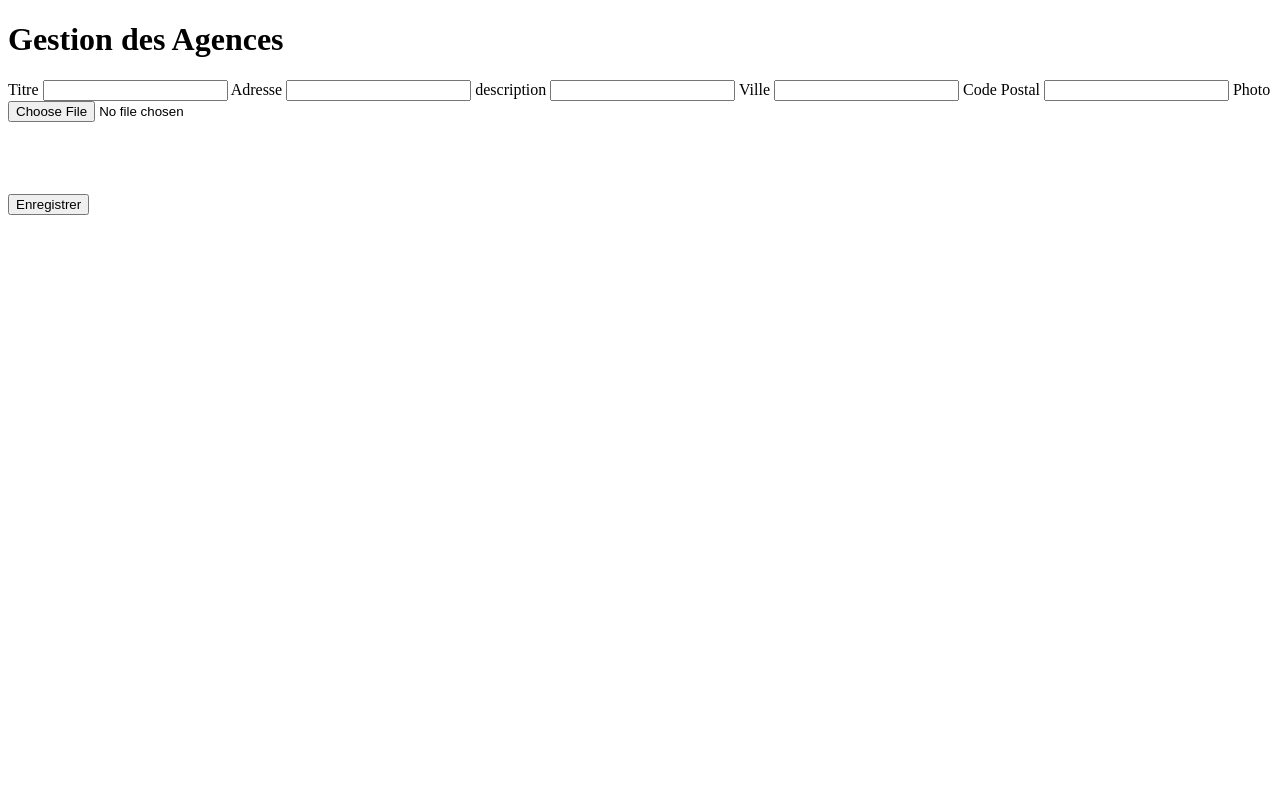
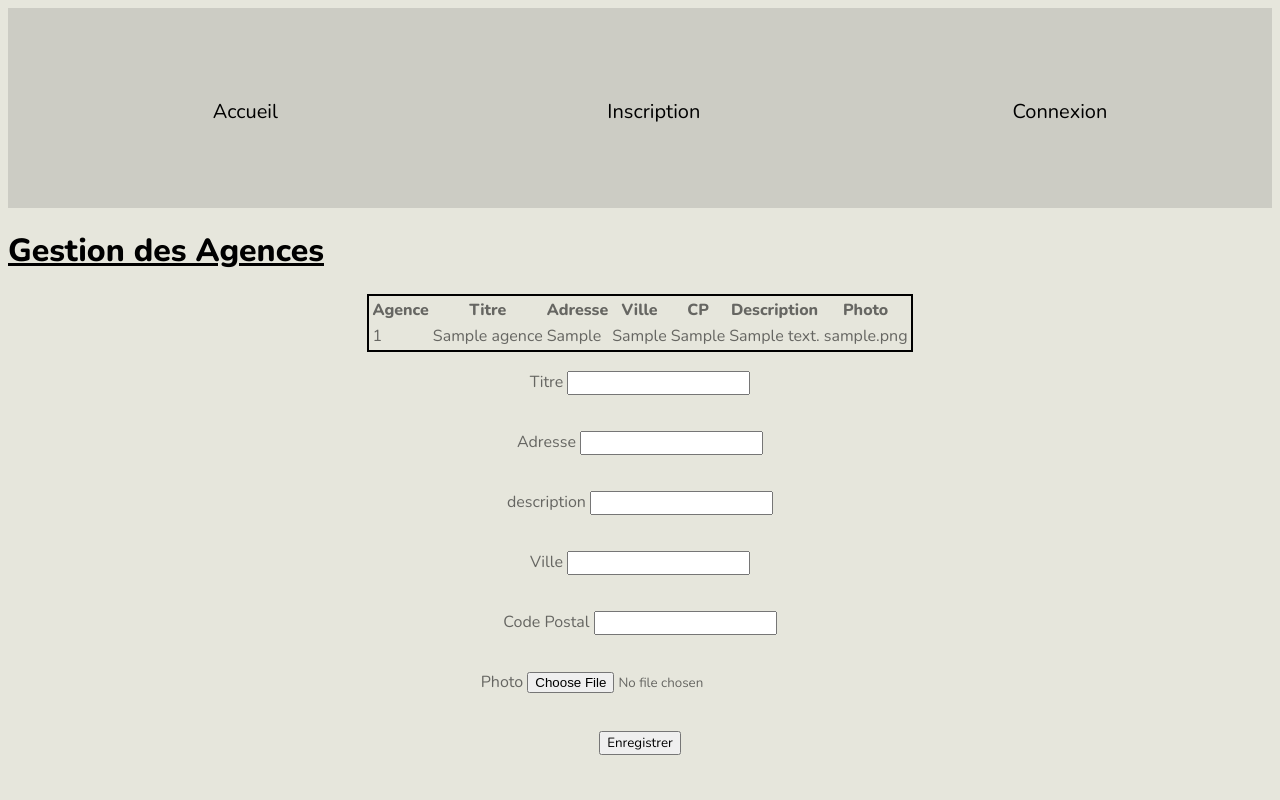
Before and after one commit to EmerickSAMSON/Projet_POO, a PHP site: page /agence.php in a window 1280 px wide. Run offline with PHP 8.4, Linux system fonts and the light colour scheme; tables that the repository leaves empty or names only in its code hold one stand-in row (values such as "Sample post").

Commit message:
mise en relation entre la BDD agence et agence.php + création du tableau d'affichage des agences

```diff
--- a/Projet/src/config/Database.php
+++ b/Projet/src/config/Database.php
@@ -1,4 +1,5 @@
 <?php
+
 
 class Database{
 
@@ -6,7 +7,6 @@ class Database{
   private $dbname="projet_poo";
   private $username="root";
   private $password="";
-
 
 
   public function getPDO(){
--- a/Projet/src/controllers/agence.controller.php
+++ b/Projet/src/controllers/agence.controller.php
@@ -11,13 +11,13 @@ class AgenceController{
   private $photoAgence;
   private $agenceModel;
 
-  public function __construct($TA,$AA,$VA,$DA,$CPA,$PA)
+  public function __construct($TA,$AA,$VA,$CPA,$DA,$PA)
   {
     $this->setTitreAgence($TA);
     $this->setAdresseAgence($AA);
     $this->setVilleAgence($VA);
+    $this->setCpAgence($CPA);
     $this->setDescriptionAgence($DA);
-    $this->setCpAgence($CPA);
     $this->setPhotoAgence($PA);
 
   }
@@ -90,9 +90,8 @@ class AgenceController{
 
     public function inscription(){
       $agenceModel = new AgenceModel;
-      $agenceModel->insert($this->titreAgence,$this->adresseAgence,$this->villeAgence,$this->descriptionAgence,$this->cpAgence,$this->photoAgence);
+      $agenceModel->insert($this->titreAgence,$this->adresseAgence,$this->villeAgence,$this->cpAgence,$this->descriptionAgence,$this->photoAgence);
     }
-
 
 
 
--- a/Projet/src/models/agence.model.php
+++ b/Projet/src/models/agence.model.php
@@ -10,21 +10,30 @@ class AgenceModel{
     $this->connexion=$db->getPDO();
   }
 
-  public function insert($titreAgence, $adresseAgence, $villeAgence, $descriptionAgence,$cpAgence, $photoAgence){
+  public function insert($titreAgence, $adresseAgence, $villeAgence, $cpAgence,$descriptionAgence, $photoAgence){
 
-    $request= $this->connexion->prepare("INSERT INTO agences (titre_agence, adresse, ville, description, cp, photo) VALUES (:titre_agence, :adresse, :ville, :description, :cp, :photo)");
+    $request= $this->connexion->prepare("INSERT INTO agences (titre_agence, adresse, ville,  cp, description, photo) VALUES (:titre_agence, :adresse, :ville, :cp, :description , :photo)");
 
     $request->execute([
       ":titre_agence"=>$titreAgence,
       ":adresse"=>$adresseAgence,
       ":ville"=>$villeAgence,
+      ":cp"=>$cpAgence,
       ":description"=>$descriptionAgence,
-      ":cp"=>$cpAgence,
       ":photo"=>$photoAgence
     ]);
 
   }
 
+  public function read(){
+    $request = $this->connexion->prepare('SELECT * FROM agences');
+    $request->execute();
+    $result = $request->fetchAll(PDO::FETCH_ASSOC);
+    return $result;
+  }
+
+
+
 }
 
 require_once('../src/config/Database.php');
--- a/Projet/views/agence.php
+++ b/Projet/views/agence.php
@@ -1,4 +1,3 @@
-
 <?php
 
 require_once('../src/controllers/agence.controller.php');
@@ -11,14 +10,13 @@ if (!empty($_POST['titre']) && !empty($_POST['adresse']) && !empty(['description
     $tmpName = $_FILES['photo']['tmp_name'];
     $name = $_FILES['photo']['name'];
 
-    move_uploaded_file($tmpName, './upload/' . $name);
+    $extensions = ['image/jpg', 'image/png', 'image/jpeg'];
+    if(in_array($_FILES['photo']['type'], $extensions)){
+      move_uploaded_file($tmpName, './upload/'.$name);
+      $Agence = new AgenceController($_POST['titre'],$_POST['adresse'],$_POST['ville'],$_POST['cp'],$_POST['description'],'./upload/' . $name);
 
-    $tabExtension = explode('.', $name);
-    $extension = strtolower(end($tabExtension));
+      $Agence->inscription();
 
-    $extensions = ['jpg', 'png', 'jpeg'];
-    if(in_array($extension, $extensions)){
-        move_uploaded_file($tmpName, './upload/'.$name);
     }
     else{
       echo "Mauvaise extension";
@@ -26,9 +24,6 @@ if (!empty($_POST['titre']) && !empty($_POST['adresse']) && !empty(['description
   }
 
 
-  $Agence = new AgenceController($_POST['titre'],$_POST['adresse'],$_POST['description'],$_POST['ville'],$_POST['cp'],'./upload/' . $name);
-
-  $Agence->inscription();
 
   // echo '<pre>';
   // print_r($Agence);
@@ -36,72 +31,116 @@ if (!empty($_POST['titre']) && !empty($_POST['adresse']) && !empty(['description
 }
 
 
+$result= new AgenceModel;
+$tableau= $result->read();
+
+
 
 ?>
 <!DOCTYPE html>
-<html lang="en">
+<html lang="fr">
 <head>
   <meta charset="UTF-8">
   <meta http-equiv="X-UA-Compatible" content="IE=edge">
   <meta name="viewport" content="width=device-width, initial-scale=1.0">
+  <link rel="preconnect" href="https://fonts.googleapis.com">
+  <link rel="preconnect" href="https://fonts.gstatic.com" crossorigin>
+  <link href="https://fonts.googleapis.com/css2?family=Nunito:ital,wght@0,300;0,400;0,800;1,900&display=swap" rel="stylesheet">
+  <link rel="stylesheet" href="./assets/css/styles.css">
   <title>Gestion des Agences</title>
 </head>
 <body>
 
+  <?php
+    include_once('./template/header.php');
+  ?>
+
+<h1>Gestion des Agences</h1>
+
+  <div>
+    <table>
+      <thead>
+        <tr>
+          <th>Agence</th>
+          <th>Titre</th>
+          <th>Adresse</th>
+          <th>Ville</th>
+          <th>CP</th>
+          <th>Description</th>
+          <th>Photo</th>
+          <!-- <th>Action</th> -->
+        </tr>
+      </thead>
+
+      <?php foreach($tableau as $values): ?>
+
+        <tr>
+          <td><?= $values['id_agence']?></td>
+          <td><?= $values['titre_agence']?></td>
+          <td><?= $values['adresse']?></td>
+          <td><?= $values['ville']?></td>
+          <td><?= $values['cp']?></td>
+          <td><?= $values['description']?></td>
+          <td><?= $values['photo']?></td>
+        </tr>
+
+      <?php endforeach; ?>
+    </table>
+  </div>
+
 <form action="agence.php" method="post" enctype="multipart/form-data">
 
-  <h1>Gestion des Agences</h1>
+
+<div id="formulaire">
+
+
+    <div>
 
         <label for="titre">Titre</label>
         <input type="text" id="titre" name="titre">
 
+    </div>
+    <div>
+
       <label for="adresse">Adresse</label>
       <input type="text" id="adresse" name="adresse">
+
+    </div>
+    <div>
 
       <label for="description">description</label>
       <input type="text" id="description" name="description">
 
+    </div>
+
+
+    <div>
+
       <label for="ville">Ville</label>
       <input type="text" id="ville" name="ville">
+
+    </div>
+    <div>
 
       <label for="cp">Code Postal</label>
       <input type="text" id="cp" name="cp">
 
+    </div>
+    <div>
+
       <label for="photo">Photo</label>
       <input type="file" id="photo" name="photo">
 
-  <br>
-  <br>
-  <br>
-  <br>
-  <br>
+    </div>
 
     <button>Enregistrer</button>
 
 
-  <?php
-
-  // echo '<pre>';
-  // print_r($Agence);
-  // print_r(get_declared_classes());
-  // echo '</pre>';
-
-?>
-
-
+</div>
 
 </form>
 
 
 
-
-
-
-
-
-
-
-
-
 </body>
 </html>
--- /dev/null
+++ b/Projet/views/assets/css/styles.css
@@ -0,0 +1,68 @@
+*{
+  font-family: 'Nunito', sans-serif;
+}
+
+body{
+  background-color: #E6E6DC;
+  color: #666662;
+
+}
+
+header{
+  margin: 0 auto;
+  background: #CCCCC4;
+  height: 200px;
+}
+
+nav ul li{
+  list-style: none;
+}
+
+nav ul li a{
+  text-decoration: none;
+  color: #000;
+  display: flex;
+  justify-content: space-between;
+}
+nav ul li a:hover{
+  color: #A9A9A3;
+}
+
+nav{
+  padding-top: 70px;
+  font-weight: 400;
+  font-size: 20px;
+}
+
+nav ul{
+  display: flex;
+  justify-content: space-around;
+}
+
+.right{
+  display: flex;
+  justify-content: space-between;
+  width: 500px;
+}
+
+form{
+  width: 400px;
+  line-height: 60px;
+  margin: 0 auto;
+}
+
+#formulaire{
+  display: block;
+  text-align: center;
+}
+
+h1{
+  font-weight: 800;
+  text-decoration: underline;
+  color: #000;
+}
+
+table{
+  border: solid black 2px;
+  margin: auto;
+}
--- a/Projet/views/template/header.php
+++ b/Projet/views/template/header.php
@@ -1,9 +1,13 @@
 <header>
   <nav>
     <ul>
-      <li><a href="../index.php">Accueil</a></li>
-      <li><a href="../index.php">Accueil</a></li>
-      <li><a href="../index.php">Accueil</a></li>
+      <div class="left">
+        <li><a href="../index.php">Accueil</a></li>
+      </div>
+      <div class="right">
+        <li><a href="../index.php">Inscription</a></li>
+        <li><a href="../index.php">Connexion</a></li>
+      </div>
     </ul>
   </nav>
 </header>
```
Also changed, not shown: Projet/views/assets/img/bg-header.jpeg (added), Projet/views/assets/img/voiture-plage-mer.jpg (added), 2 other files. Lines whose indentation alone changed are shown as unchanged.
